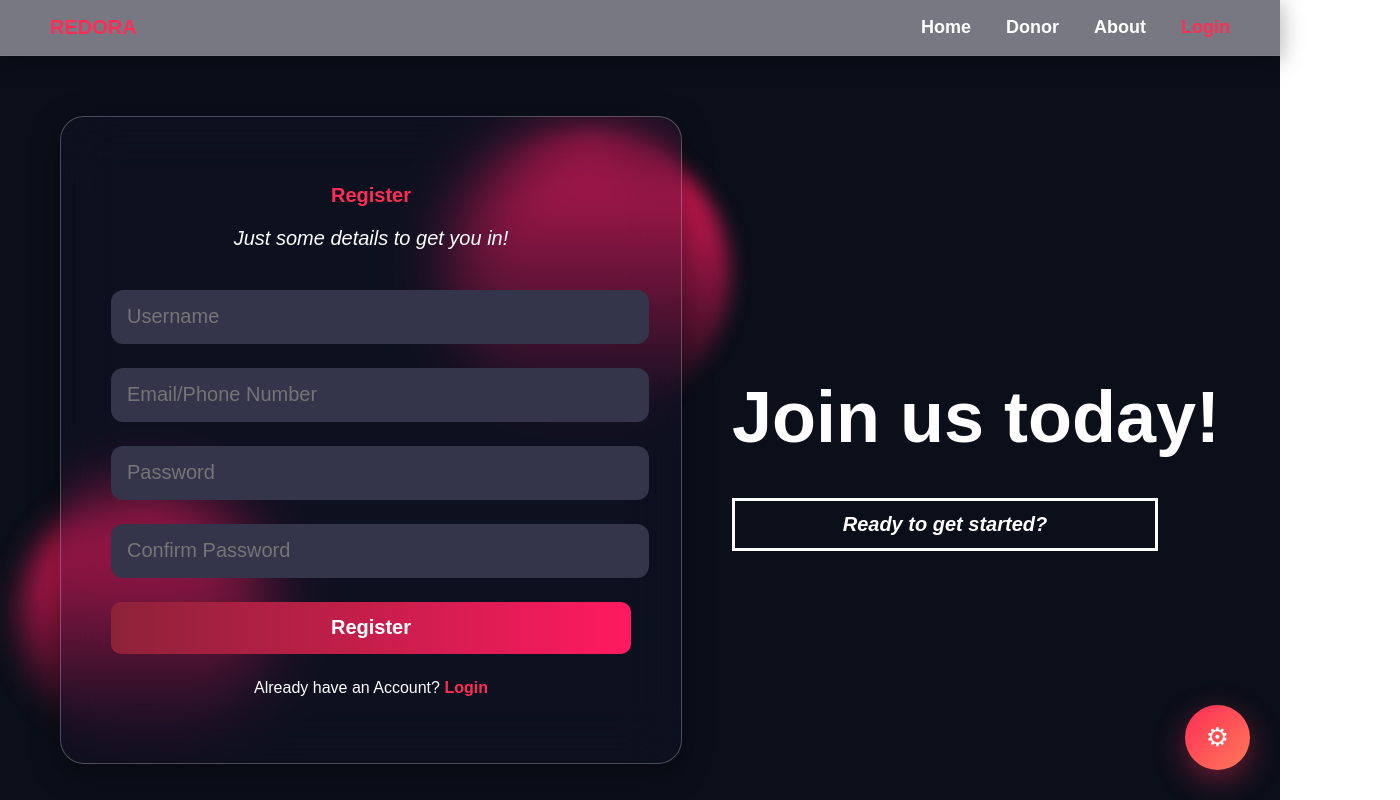
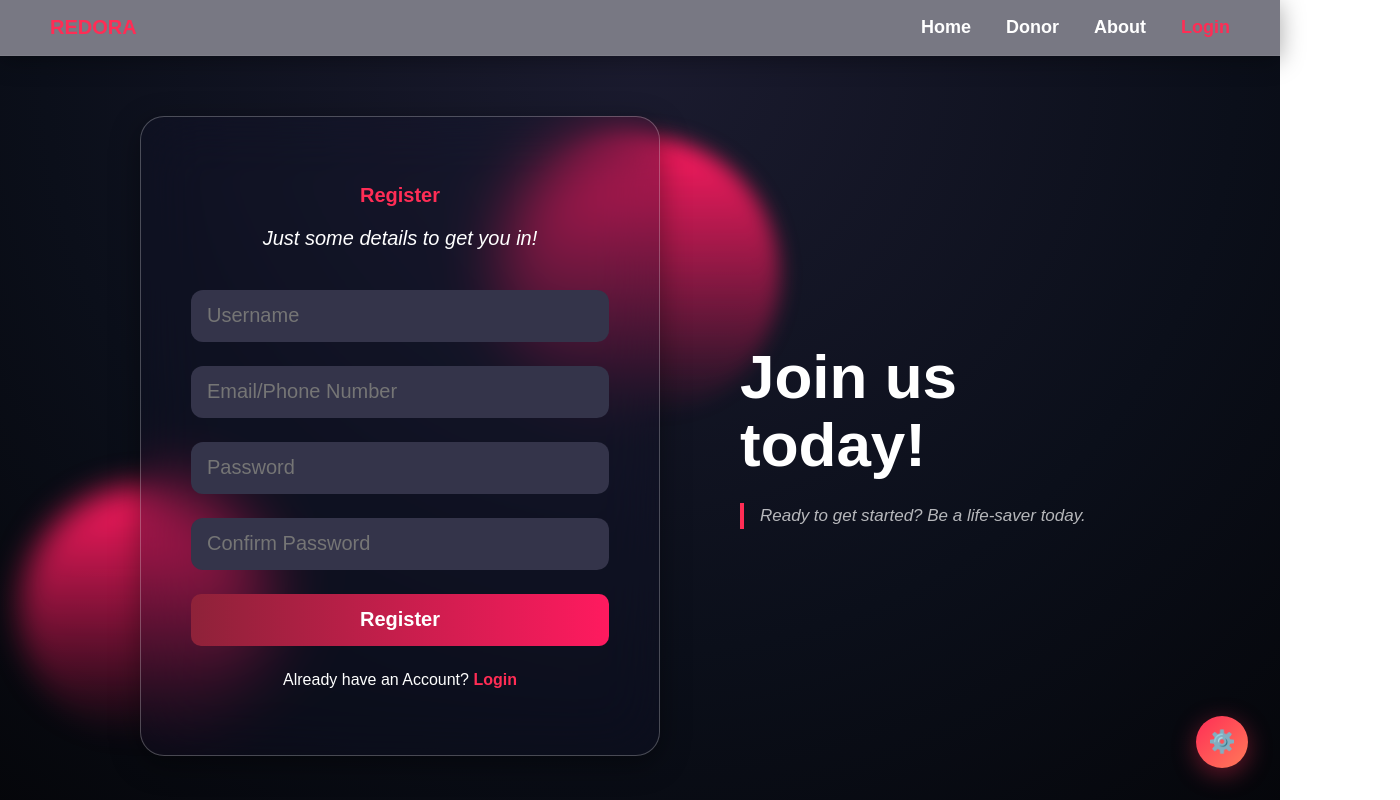
Before and after one commit to tasnia327/Redora_Blood_Donor_Finder, a Next.js app: page /register in a window 1280 px wide. Shown: the top 800 px of the page, 1400 px wide, since content can reach past the window. Built offline with nearby package versions, Linux system fonts and the light colour scheme.

Commit message:
Updated login registration and UI settings

```diff
--- a/app/components/FloatingSettings.jsx
+++ b/app/components/FloatingSettings.jsx
@@ -1,171 +1,227 @@
 "use client";
 
-import {
-  useContext,
-  useEffect,
-  useRef,
-} from "react";
-
+import { useContext, useEffect, useRef } from "react";
 import { UIContext } from "../context/UIContext";
 
 export default function FloatingSettings() {
-  const ctx = useContext(UIContext);
+  const { dark, setDark, lang, setLang, fontSize, setFontSize, open, setOpen, t } =
+    useContext(UIContext);
 
-  const settingsRef = useRef(null);
+  const panelRef = useRef(null);
+  const btnRef = useRef(null);
 
-  if (!ctx) return null;
-
-  const {
-    open,
-    setOpen,
-    t,
-    dark,
-    setDark,
-    lang,
-    setLang,
-    fontSize,
-    setFontSize,
-  } = ctx;
-
-  // CLOSE WHEN CLICKING OUTSIDE
+  // Close on click outside
   useEffect(() => {
-    function handleClickOutside(event) {
+    if (!open) return;
+    const handler = (e) => {
       if (
-        settingsRef.current &&
-        !settingsRef.current.contains(event.target)
+        panelRef.current && !panelRef.current.contains(e.target) &&
+        btnRef.current && !btnRef.current.contains(e.target)
       ) {
         setOpen(false);
       }
-    }
-
-    if (open) {
-      document.addEventListener(
-        "mousedown",
-        handleClickOutside
-      );
-    }
-
-    return () => {
-      document.removeEventListener(
-        "mousedown",
-        handleClickOutside
-      );
     };
+    document.addEventListener("mousedown", handler);
+    return () => document.removeEventListener("mousedown", handler);
   }, [open, setOpen]);
 
+  const s = t?.settings ?? {
+    theme: "Theme",
+    dark: "Dark",
+    light: "Light",
+    language: "Language",
+    fontSize: "Font Size",
+  };
+
+  const panelBg = dark ? "rgba(15,15,30,0.95)" : "rgba(255,255,255,0.97)";
+  const panelBorder = dark ? "rgba(255,255,255,0.1)" : "rgba(0,0,0,0.1)";
+  const textColor = dark ? "#fff" : "#111";
+  const mutedColor = dark ? "rgba(255,255,255,0.5)" : "rgba(0,0,0,0.45)";
+
+  const chipBase = {
+    flex: 1,
+    padding: "8px 0",
+    borderRadius: 8,
+    border: "none",
+    cursor: "pointer",
+    fontSize: 13,
+    fontWeight: 600,
+    transition: "all 0.18s",
+  };
+
+  const activeChip = {
+    ...chipBase,
+    background: "linear-gradient(135deg, #ff2d55, #ff7a59)",
+    color: "#fff",
+  };
+
+  const inactiveChip = {
+    ...chipBase,
+    background: dark ? "rgba(255,255,255,0.07)" : "rgba(0,0,0,0.06)",
+    color: mutedColor,
+  };
+
   return (
-    <div
-      ref={settingsRef}
+    <>
+      {/* FLOATING BUTTON */}
+      <button
+        ref={btnRef}
+        onClick={() => setOpen((prev) => !prev)}
+        title="Settings"
         style={{
           position: "fixed",
-        right: 30,
-        bottom: 30,
+          bottom: 32,
+          right: 32,
           zIndex: 9999,
+          width: 52,
+          height: 52,
+          borderRadius: "50%",
+          border: "none",
+          background: "linear-gradient(135deg, #ff2d55, #ff7a59)",
+          color: "#fff",
+          fontSize: 22,
+          cursor: "pointer",
+          display: "flex",
+          alignItems: "center",
+          justifyContent: "center",
+          boxShadow: "0 6px 24px rgba(255,45,85,0.4)",
+          transition: "transform 0.2s, box-shadow 0.2s",
+          transform: open ? "rotate(45deg)" : "rotate(0deg)",
+        }}
+        onMouseEnter={(e) => {
+          e.currentTarget.style.transform = open ? "rotate(45deg) scale(1.08)" : "scale(1.08)";
+          e.currentTarget.style.boxShadow = "0 8px 30px rgba(255,45,85,0.55)";
+        }}
+        onMouseLeave={(e) => {
+          e.currentTarget.style.transform = open ? "rotate(45deg)" : "rotate(0deg)";
+          e.currentTarget.style.boxShadow = "0 6px 24px rgba(255,45,85,0.4)";
         }}
       >
+        ⚙️
+      </button>
+
+      {/* SETTINGS PANEL */}
       {open && (
         <div
+          ref={panelRef}
           style={{
-            width: 230,
-            padding: 20,
-            borderRadius: 20,
-            marginBottom: 15,
-            background: "rgba(15,15,20,0.95)",
-            backdropFilter: "blur(20px)",
-            color: "white",
+            position: "fixed",
+            bottom: 96,
+            right: 32,
+            zIndex: 9998,
+            width: 240,
+            background: panelBg,
+            border: `1px solid ${panelBorder}`,
+            borderRadius: 18,
+            padding: "20px",
+            backdropFilter: "blur(24px)",
+            boxShadow: dark
+              ? "0 16px 48px rgba(0,0,0,0.6)"
+              : "0 8px 32px rgba(0,0,0,0.15)",
             display: "flex",
             flexDirection: "column",
-            gap: 18,
-            boxShadow:
-              "0 10px 40px rgba(0,0,0,0.4)",
+            gap: 20,
+            animation: "fadeSlideUp 0.2s ease",
           }}
         >
-          <div
+          {/* THEME */}
+          <div>
+            <p style={{ margin: "0 0 8px", fontSize: 12, fontWeight: 700, color: mutedColor, letterSpacing: "1px", textTransform: "uppercase" }}>
+              {s.theme}
+            </p>
+            <div style={{ display: "flex", gap: 8 }}>
+              <button
+                onClick={() => setDark(true)}
+                style={dark ? activeChip : inactiveChip}
+              >
+                🌙 {s.dark}
+              </button>
+              <button
+                onClick={() => setDark(false)}
+                style={!dark ? activeChip : inactiveChip}
+              >
+                ☀️ {s.light}
+              </button>
+            </div>
+          </div>
+
+          {/* LANGUAGE */}
+          <div>
+            <p style={{ margin: "0 0 8px", fontSize: 12, fontWeight: 700, color: mutedColor, letterSpacing: "1px", textTransform: "uppercase" }}>
+              {s.language}
+            </p>
+            <div style={{ display: "flex", gap: 8 }}>
+              <button
+                onClick={() => setLang("en")}
+                style={lang === "en" ? activeChip : inactiveChip}
+              >
+                🇬🇧 EN
+              </button>
+              <button
+                onClick={() => setLang("bn")}
+                style={lang === "bn" ? activeChip : inactiveChip}
+              >
+                🇧🇩 বাং
+              </button>
+            </div>
+          </div>
+
+          {/* FONT SIZE */}
+          <div>
+            <p style={{ margin: "0 0 8px", fontSize: 12, fontWeight: 700, color: mutedColor, letterSpacing: "1px", textTransform: "uppercase" }}>
+              {s.fontSize}
+            </p>
+            <div style={{ display: "flex", alignItems: "center", gap: 10 }}>
+              <button
+                onClick={() => setFontSize((f) => Math.max(12, f - 2))}
                 style={{
+                  width: 32,
+                  height: 32,
+                  borderRadius: 8,
+                  border: "none",
+                  background: dark ? "rgba(255,255,255,0.08)" : "rgba(0,0,0,0.07)",
+                  color: textColor,
+                  fontSize: 18,
+                  cursor: "pointer",
                   display: "flex",
-              justifyContent: "space-between",
+                  alignItems: "center",
+                  justifyContent: "center",
                 }}
               >
-            <span>{t.settings.theme}</span>
-
+                −
+              </button>
+              <span style={{ flex: 1, textAlign: "center", fontSize: 14, fontWeight: 700, color: textColor }}>
+                {fontSize}px
+              </span>
               <button
-              onClick={() => setDark(!dark)}
+                onClick={() => setFontSize((f) => Math.min(24, f + 2))}
                 style={{
+                  width: 32,
+                  height: 32,
+                  borderRadius: 8,
                   border: "none",
-                padding: "7px 12px",
-                borderRadius: 10,
+                  background: dark ? "rgba(255,255,255,0.08)" : "rgba(0,0,0,0.07)",
+                  color: textColor,
+                  fontSize: 18,
                   cursor: "pointer",
+                  display: "flex",
+                  alignItems: "center",
+                  justifyContent: "center",
                 }}
               >
-              {dark
-                ? t.settings.dark
-                : t.settings.light}
+                +
               </button>
             </div>
-
-          <div
-            style={{
-              display: "flex",
-              justifyContent: "space-between",
-            }}
-          >
-            <span>{t.settings.language}</span>
-
-            <select
-              value={lang}
-              onChange={(e) =>
-                setLang(e.target.value)
-              }
-            >
-              <option value="en">
-                English
-              </option>
-
-              <option value="bn">
-                বাংলা
-              </option>
-            </select>
-          </div>
-
-          <div>
-            <span>
-              {t.settings.fontSize}
-            </span>
-
-            <input
-              type="range"
-              min="14"
-              max="24"
-              value={fontSize}
-              onChange={(e) =>
-                setFontSize(
-                  Number(e.target.value)
-                )
-              }
-              style={{ width: "100%" }}
-            />
           </div>
         </div>
       )}
 
-      <button
-        onClick={() => setOpen(!open)}
-        style={{
-          width: 65,
-          height: 65,
-          borderRadius: "50%",
-          border: "none",
-          cursor: "pointer",
-          fontSize: 26,
-          color: "white",
-          background:
-            "linear-gradient(135deg,#ff2d55,#ff7a59)",
-          boxShadow:
-            "0 10px 30px rgba(255,45,85,0.4)",
-        }}
-      >
-        ⚙
-      </button>
-    </div>
+      <style>{`
+        @keyframes fadeSlideUp {
+          from { opacity: 0; transform: translateY(12px); }
+          to   { opacity: 1; transform: translateY(0); }
+        }
+      `}</style>
+    </>
   );
 }
--- a/app/components/Footer.jsx
+++ b/app/components/Footer.jsx
@@ -51,13 +51,14 @@ export default function Footer() {
       style={{
         marginTop: 0,
         width: "100%",
+        boxSizing: "border-box",
         background: dark
           ? "rgba(5, 6, 10, 0.9)"
           : "rgba(255,255,255,0.9)",
         borderTop: dark
           ? "1px solid rgba(255,255,255,0.08)"
           : "1px solid rgba(0,0,0,0.08)",
-        padding: "70px 60px 30px",
+        padding: "70px clamp(20px, 5vw, 60px) 30px",
         position: "relative",
         zIndex: 2,
         color: dark ? "white" : "black",
--- a/app/globals.css
+++ b/app/globals.css
@@ -21,6 +21,22 @@
   }
 }
 
+*,
+*::before,
+*::after {
+  box-sizing: border-box;
+}
+
+html,
+body {
+  margin: 0;
+  padding: 0;
+}
+
+body {
+  overflow-x: hidden;
+}
+
 body {
   background: var(--background);
   color: var(--foreground);
--- a/app/register/page.js
+++ b/app/register/page.js
@@ -5,8 +5,7 @@ import { useContext } from "react";
 import { UIContext } from "../context/UIContext";
 
 export default function RegisterPage() {
-  const { dark, fontSize, lang } =
-    useContext(UIContext);
+  const { dark, fontSize, lang } = useContext(UIContext);
 
   const inputStyle = {
     width: "100%",
@@ -25,8 +24,7 @@ export default function RegisterPage() {
     height: "52px",
     border: "none",
     borderRadius: "10px",
-    background:
-      "linear-gradient(90deg,#8E2239,#ff1a5f)",
+    background: "linear-gradient(90deg,#8E2239,#ff1a5f)",
     color: "white",
     fontSize: fontSize + 4,
     fontWeight: "700",
@@ -36,13 +34,18 @@ export default function RegisterPage() {
   return (
     <div
       style={{
-        background: dark ? "#0b0f1a" : "#f4f4f4",
+        background: dark
+          ? "radial-gradient(circle at top, #1b1b2f, #0b0f1a 60%, #05060a)"
+          : "linear-gradient(135deg, #fff7f7, #fdf2ff, #eef4ff)",
+        minHeight: "calc(100vh - 140px)",
         position: "relative",
         overflow: "hidden",
         display: "flex",
         alignItems: "center",
-        justifyContent: "space-between",
-        padding: "60px",
+        justifyContent: "center",
+        gap: "80px",
+        padding: "60px clamp(20px, 5vw, 60px)",
+        flexWrap: "wrap",
       }}
     >
       {/* GLOW CIRCLES */}
@@ -55,11 +58,12 @@ export default function RegisterPage() {
             "linear-gradient(180deg, #ff1a5f 0%, rgba(11,11,43,0) 100%)",
           position: "absolute",
           top: 80,
-          left: 450,
+          left: "50%",
+          transform: "translateX(-50%)",
           filter: "blur(10px)",
+          pointerEvents: "none",
         }}
       />
-
       <div
         style={{
           width: 250,
@@ -71,14 +75,17 @@ export default function RegisterPage() {
           bottom: 80,
           left: 20,
           filter: "blur(15px)",
+          pointerEvents: "none",
         }}
       />
 
-      {/* LEFT CARD */}
+      {/* REGISTER CARD */}
       <div
         style={{
-          width: "520px",
-          padding: "50px",
+          width: "100%",
+          maxWidth: "520px",
+          flex: "1 1 320px",
+          padding: "50px clamp(24px, 5%, 50px)",
           borderRadius: "24px",
           border: "1px solid rgba(255,255,255,0.25)",
           backdropFilter: "blur(30px)",
@@ -112,33 +119,25 @@ export default function RegisterPage() {
         </p>
 
         <input
+          placeholder={lang === "bn" ? "নাম" : "Username"}
+          style={inputStyle}
+        />
+
+        <input
           placeholder={
-            lang === "bn" ? "নাম" : "Username"
+            lang === "bn" ? "ইমেইল / ফোন" : "Email/Phone Number"
           }
           style={inputStyle}
         />
 
         <input
-          placeholder={
-            lang === "bn"
-              ? "ইমেইল / ফোন"
-              : "Email/Phone Number"
-          }
+          placeholder={lang === "bn" ? "পাসওয়ার্ড" : "Password"}
           style={inputStyle}
         />
 
         <input
           placeholder={
-            lang === "bn" ? "পাসওয়ার্ড" : "Password"
-          }
-          style={inputStyle}
-        />
-
-        <input
-          placeholder={
-            lang === "bn"
-              ? "কনফার্ম পাসওয়ার্ড"
-              : "Confirm Password"
+            lang === "bn" ? "কনফার্ম পাসওয়ার্ড" : "Confirm Password"
           }
           style={inputStyle}
         />
@@ -171,41 +170,49 @@ export default function RegisterPage() {
       </div>
 
       {/* RIGHT TEXT */}
-      <div style={{ zIndex: 2 }}>
+      <div
+        style={{
+          zIndex: 2,
+          flex: "1 1 260px",
+          maxWidth: 400,
+          display: "flex",
+          flexDirection: "column",
+          justifyContent: "center",
+          gap: 24,
+        }}
+      >
+        <div>
+
           <h1
             style={{
               color: dark ? "white" : "#111",
-            fontSize: "72px",
-            fontWeight: "700",
-            marginBottom: "40px",
+              fontSize: "clamp(34px, 5vw, 62px)",
+              fontWeight: "800",
+              margin: 0,
+              lineHeight: 1.1,
             }}
           >
-          {lang === "bn"
-            ? "আজই যোগ দিন!"
-            : "Join us today!"}
+            {lang === "bn" ? "আজই যোগ দিন!" : "Join us\ntoday!"}
           </h1>
+        </div>
 
         <div
           style={{
-            border: "3px solid white",
-            width: "420px",
-            padding: "12px 0",
-            textAlign: "center",
-            marginTop: "10px",
+            borderLeft: "4px solid #ff2d55",
+            paddingLeft: "16px",
           }}
         >
           <p
             style={{
-              color: dark ? "white" : "#111",
-              fontSize: "20px",
+              color: dark ? "rgba(255,255,255,0.7)" : "rgba(0,0,0,0.6)",
+              fontSize: "17px",
               fontStyle: "italic",
               margin: 0,
-              fontWeight: "600",
+              fontWeight: "500",
+              lineHeight: 1.5,
             }}
           >
-            {lang === "bn"
-              ? "শুরু করতে প্রস্তুত?"
-              : "Ready to get started?"}
+            {lang === "bn" ? "শুরু করতে প্রস্তুত?" : "Ready to get started?\nBe a life-saver today."}
           </p>
         </div>
       </div>
```
Also changed, not shown: app/layout.js (+1 -11 lines), app/login/page.js (+49 -40 lines). Lines whose indentation alone changed are shown as unchanged.
